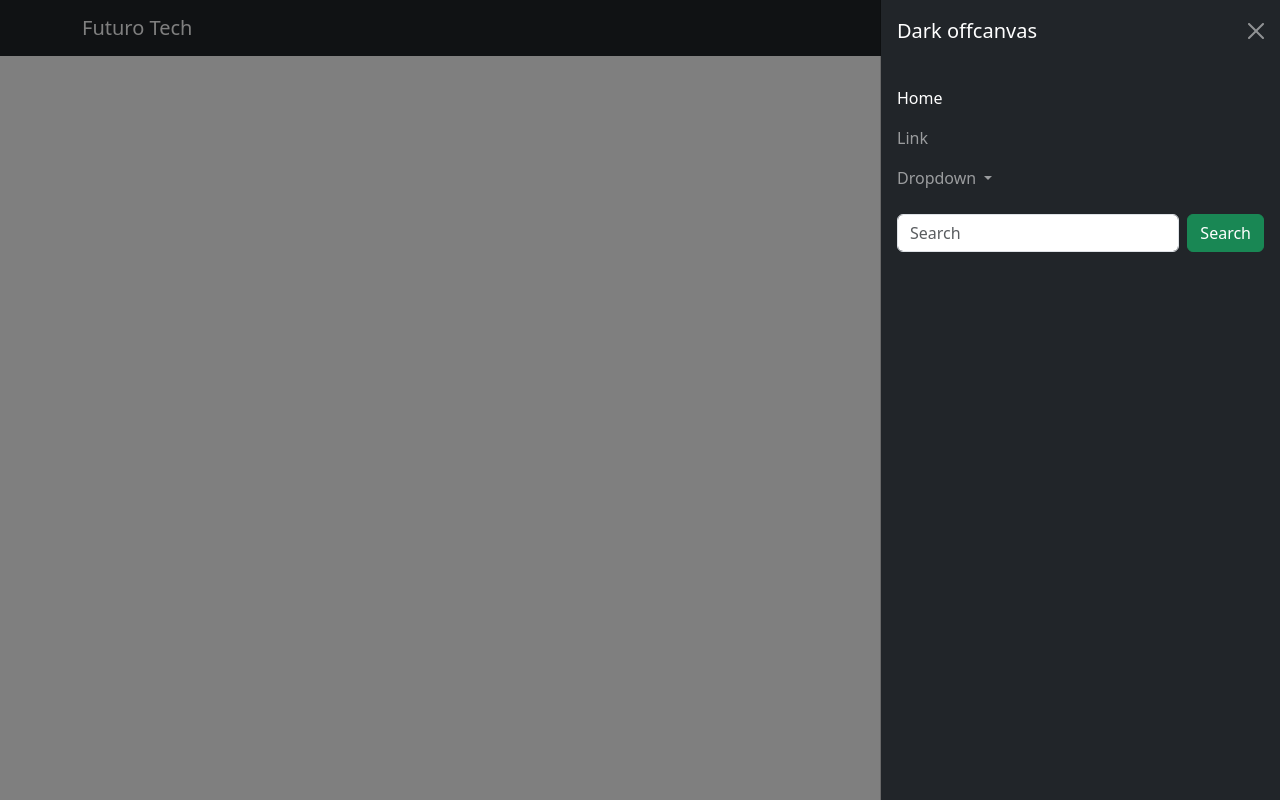
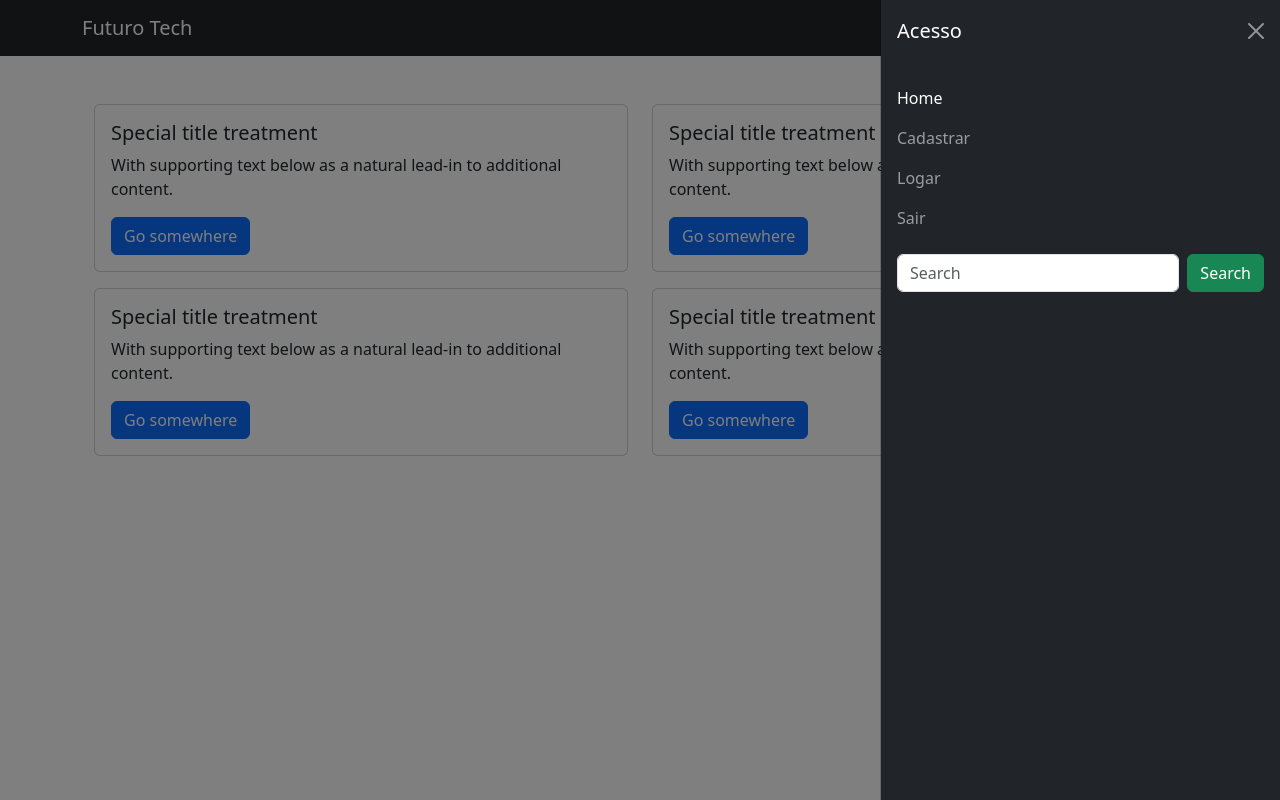
Before and after one commit to Deivisson-dev/to-do-list-django, a Django app: page / in a window 1280 px wide, after a click that opens the changed part. Run offline with Django 4.2, Linux system fonts and the light colour scheme.

Commit message:
feat: implementando parte do cadastro

```diff
--- a/blog/blog/urls.py
+++ b/blog/blog/urls.py
@@ -22,4 +22,5 @@ from task import views
 urlpatterns = [
     path('admin/', admin.site.urls),
     path('', views.home, name='home'),
+    path('signup/', views.signup, name='signup'),
 ]
--- /dev/null
+++ b/blog/task/templates/home.html
@@ -0,0 +1,54 @@
+{% extends 'menu.html' %}
+
+{% block content %}
+
+
+<main class="container py-5">
+    <div class="container">
+        <div class="row">
+            <div class="col-sm-6 mb-3 mb-sm-0">
+                <div class="card">
+                    <div class="card-body">
+                        <h5 class="card-title">Special title treatment</h5>
+                        <p class="card-text">With supporting text below as a natural lead-in to additional content.</p>
+                        <a href="#" class="btn btn-primary">Go somewhere</a>
+                    </div>
+                </div>
+            </div>
+            <div class="col-sm-6">
+                <div class="card">
+                    <div class="card-body">
+                        <h5 class="card-title">Special title treatment</h5>
+                        <p class="card-text">With supporting text below as a natural lead-in to additional content.</p>
+                        <a href="#" class="btn btn-primary">Go somewhere</a>
+                    </div>
+                </div>
+            </div>
+        </div>
+        <p></p>
+
+        <div class="row">
+            <div class="col-sm-6 mb-3 mb-sm-0">
+                <div class="card">
+                    <div class="card-body">
+                        <h5 class="card-title">Special title treatment</h5>
+                        <p class="card-text">With supporting text below as a natural lead-in to additional content.</p>
+                        <a href="#" class="btn btn-primary">Go somewhere</a>
+                    </div>
+                </div>
+            </div>
+            <div class="col-sm-6">
+                <div class="card">
+                    <div class="card-body">
+                        <h5 class="card-title">Special title treatment</h5>
+                        <p class="card-text">With supporting text below as a natural lead-in to additional content.</p>
+                        <a href="#" class="btn btn-primary">Go somewhere</a>
+                    </div>
+                </div>
+            </div>
+        </div>
+    </div>
+</main>
+
+
+{% endblock %}
--- a/blog/task/templates/menu.html
+++ b/blog/task/templates/menu.html
@@ -8,7 +8,7 @@
     <script src="https://cdn.jsdelivr.net/npm/bootstrap@5.3.1/dist/js/bootstrap.bundle.min.js" integrity="sha384-HwwvtgBNo3bZJJLYd8oVXjrBZt8cqVSpeBNS5n7C8IVInixGAoxmnlMuBnhbgrkm" crossorigin="anonymous"></script>
 </head>
 <body>
-    <nav class="navbar navbar-dark bg-dark fixed-top">
+    <nav class="navbar navbar-dark bg-dark">
         <div class="container">
           <a class="navbar-brand" href="#">Futuro Tech</a>
           <button class="navbar-toggler" type="button" data-bs-toggle="offcanvas" data-bs-target="#offcanvasDarkNavbar" aria-controls="offcanvasDarkNavbar" aria-label="Toggle navigation">
@@ -16,29 +16,24 @@
           </button>
           <div class="offcanvas offcanvas-end text-bg-dark" tabindex="-1" id="offcanvasDarkNavbar" aria-labelledby="offcanvasDarkNavbarLabel">
             <div class="offcanvas-header">
-              <h5 class="offcanvas-title" id="offcanvasDarkNavbarLabel">Dark offcanvas</h5>
+              <h5 class="offcanvas-title" id="offcanvasDarkNavbarLabel">Acesso</h5>
               <button type="button" class="btn-close btn-close-white" data-bs-dismiss="offcanvas" aria-label="Close"></button>
             </div>
             <div class="offcanvas-body">
               <ul class="navbar-nav justify-content-end flex-grow-1 pe-3">
                 <li class="nav-item">
-                  <a class="nav-link active" aria-current="page" href="#">Home</a>
+                  <a class="nav-link active" aria-current="page" href="/">Home</a>
                 </li>
                 <li class="nav-item">
-                  <a class="nav-link" href="#">Link</a>
+                  <a class="nav-link" href="/signup">Cadastrar</a>
                 </li>
-                <li class="nav-item dropdown">
-                  <a class="nav-link dropdown-toggle" href="#" role="button" data-bs-toggle="dropdown" aria-expanded="false">
-                    Dropdown
-                  </a>
-                  <ul class="dropdown-menu dropdown-menu-dark">
-                    <li><a class="dropdown-item" href="#">Action</a></li>
-                    <li><a class="dropdown-item" href="#">Another action</a></li>
-                    <li>
-                      <hr class="dropdown-divider">
-                    </li>
-                    <li><a class="dropdown-item" href="#">Something else here</a></li>
-                  </ul>
+
+                <li class="nav-item">
+                  <a class="nav-link" href="#">Logar</a>
+                </li>
+
+                <li class="nav-item">
+                  <a class="nav-link" href="#">Sair</a>
                 </li>
               </ul>
               <form class="d-flex mt-3" role="search">
@@ -49,5 +44,7 @@
           </div>
         </div>
       </nav>
+      {% block content %}
+      {% endblock %}
 </body>
 </html>
--- a/blog/task/views.py
+++ b/blog/task/views.py
@@ -1,6 +1,24 @@
-from django.shortcuts import render
-
+from django.shortcuts import render, redirect, get_object_or_404
+from django.contrib.auth.models import User
+from django.contrib.auth.forms import UserCreationForm, AuthenticationForm
+from django.contrib.auth import login, logout, authenticate
 # Create your views here.
 
 def home(request):
-    return render(request, 'menu.html')
+    return render(request, 'home.html')
+
+def signup(request):
+
+    if request.method == 'GET':
+        return render(request, 'signup.html')
+    else:
+        if request.POST['senha1'] == request.POST['senha2']:
+            try:
+                user = User.objects.create_user(username=request.POST['username'], password=request.POST['senha1'])
+                user.save()
+
+                login(request, user)
+                return redirect('task')
+            except:
+                return render(request, 'signup.html', {'form': UserCreationForm(), 'error': 'Usuário já existe'})
+        return render(request, 'signup.html', {'form': UserCreationForm(), 'error': 'Senhas não conferem'})
```
Also changed, not shown: blog/task/templates/signup.html (added, +30 -0 lines).
